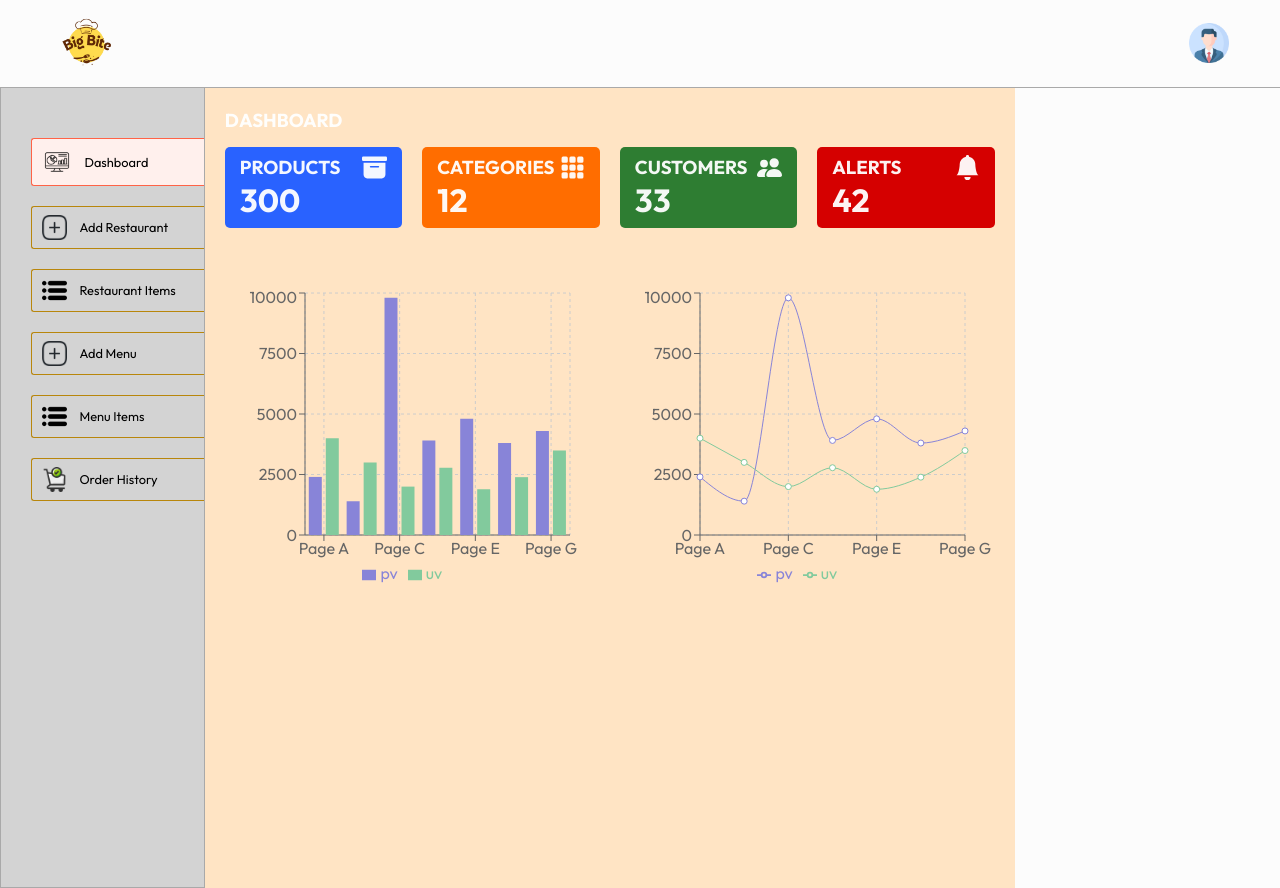
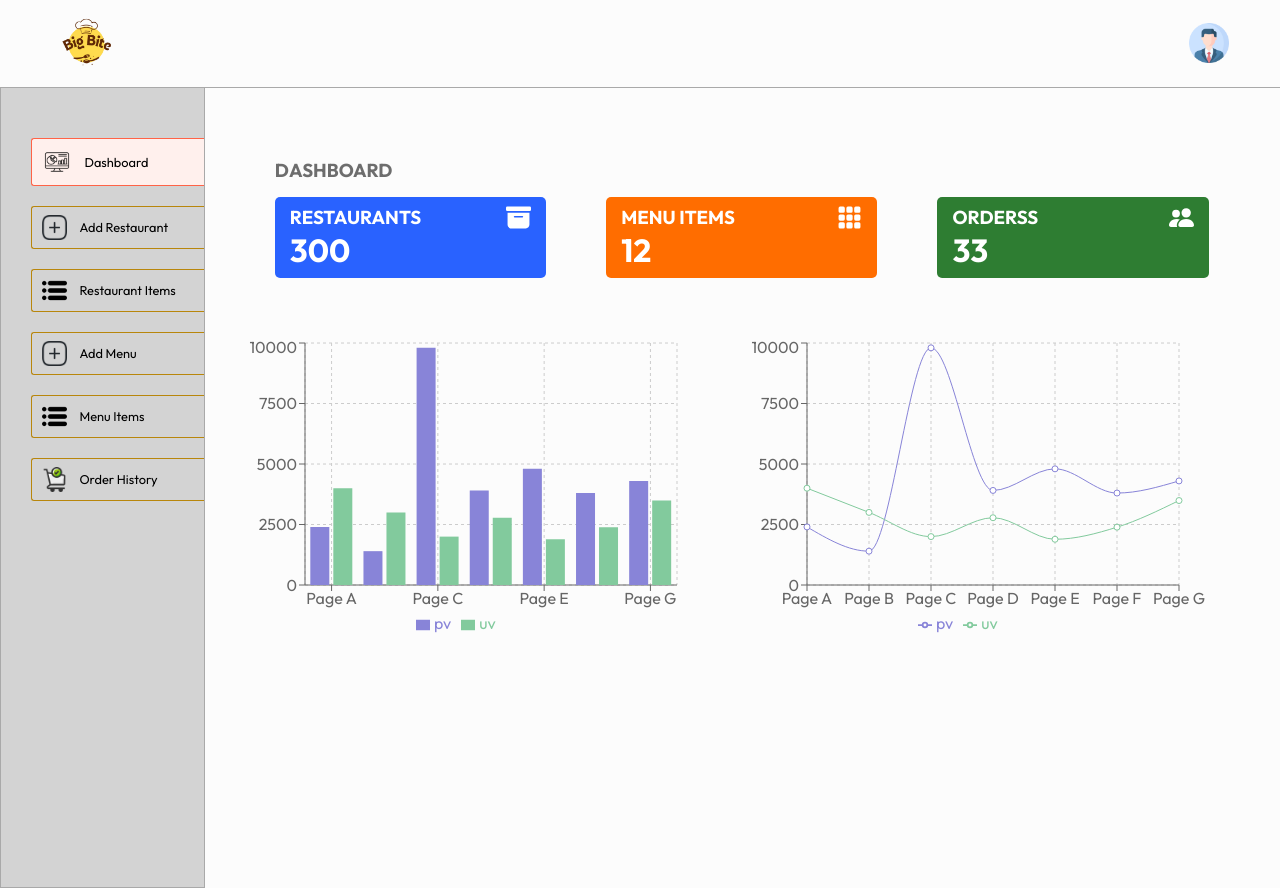
Before and after one commit to nisulaRap/RestaurantAdmin, a React (Vite) app in the folder Frontend/: page / in a window 1280 px wide. Built offline with nearby package versions, Linux system fonts and the light colour scheme.

Commit message:
Updated viewport width=80vw in dashboard

```diff
--- a/Frontend/src/Pages/Dashboard/Dashboard.css
+++ b/Frontend/src/Pages/Dashboard/Dashboard.css
@@ -2,20 +2,24 @@
     grid-area: main;
     overflow-y: auto;
     padding: 20px 20px;
-    color: rgba(255, 255, 255, 0.95);
-    background-color: bisque;
-  }
+    color: #6d6d6d;
+    width: 80vw;
+}
 
   .main-title {
     display: flex;
     justify-content: space-between;
+    margin-top: 50px;
+    margin-left: 50px;
   }
 
   .main-cards {
     display: grid;
-    grid-template-columns: 1fr 1fr 1fr 1fr;
-    gap: 20px;
-    margin: 15px 0;
+    grid-template-columns: 0.8fr 0.8fr 0.8fr;
+    gap: 60px;
+    margin-top: 15px;
+    color: white;
+    margin-left: 50px;
   }
 
   .card {
@@ -37,11 +41,6 @@
   .card:nth-child(3) {
     background-color: #2e7d32;
   }
-
-  .card:nth-child(4) {
-    background-color: #d50000;
-  }
-
   .card-inner {
     display: flex;
     align-items: center;
--- a/Frontend/src/Pages/Dashboard/Dashboard.jsx
+++ b/Frontend/src/Pages/Dashboard/Dashboard.jsx
@@ -59,31 +59,24 @@ const Dashboard = () => {
         <div className='main-cards'>
             <div className='card'>
                 <div className='card-inner'>
-                    <h3>PRODUCTS</h3>
+                    <h3> RESTAURANTS</h3>
                     <BsFillArchiveFill className='card_icon'/>
                 </div>
                 <h1>300</h1>
             </div>
             <div className='card'>
                 <div className='card-inner'>
-                    <h3>CATEGORIES</h3>
+                    <h3>MENU ITEMS</h3>
                     <BsFillGrid3X3GapFill className='card_icon'/>
                 </div>
                 <h1>12</h1>
             </div>
             <div className='card'>
                 <div className='card-inner'>
-                    <h3>CUSTOMERS</h3>
+                    <h3>ORDERSS</h3>
                     <BsPeopleFill className='card_icon'/>
                 </div>
                 <h1>33</h1>
-            </div>
-            <div className='card'>
-                <div className='card-inner'>
-                    <h3>ALERTS</h3>
-                    <BsFillBellFill className='card_icon'/>
-                </div>
-                <h1>42</h1>
             </div>
         </div>
 
```
